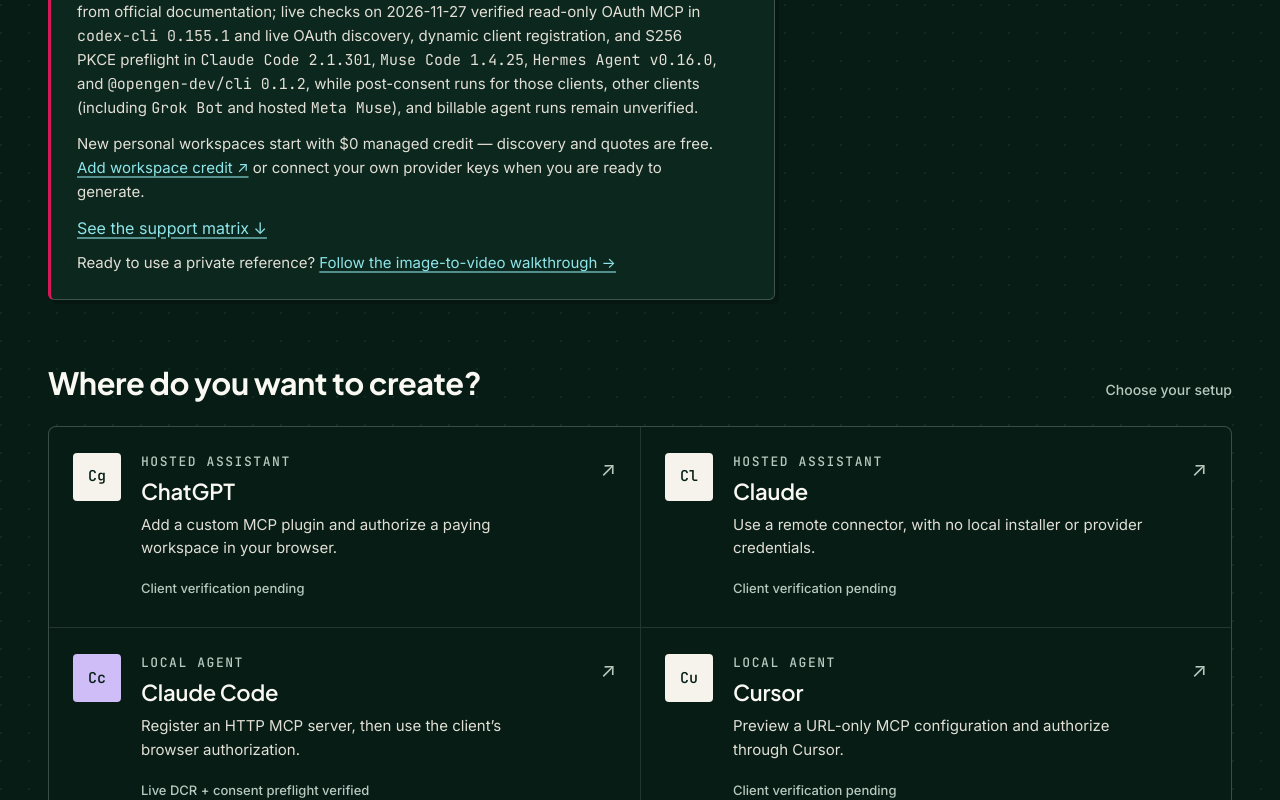
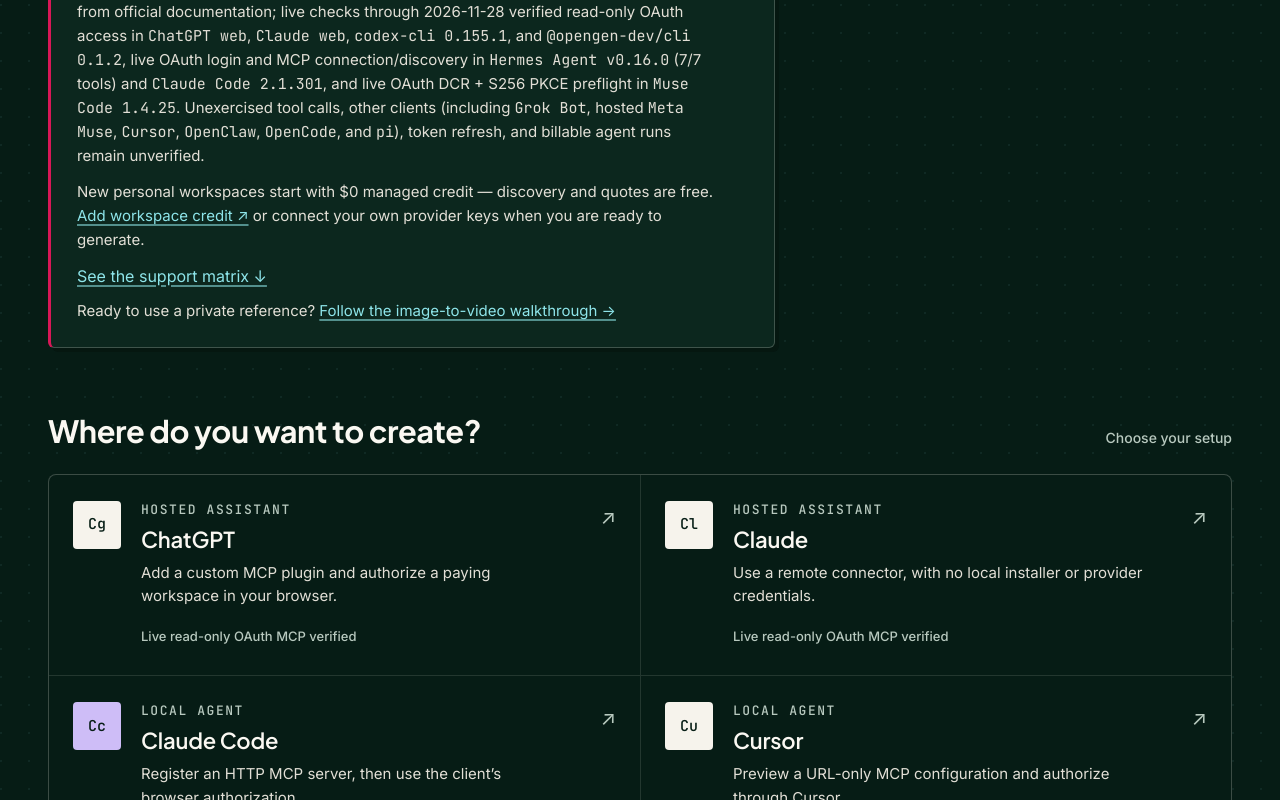
Before and after one commit to atomstobits/opengen, a Next.js app in the folder apps/web/: page /agents in a window 1280 px wide. Shown: the part 920-1720 px from the top of the page. Built offline with nearby package versions, Linux system fonts and the light colour scheme; no server answers; a web font is replaced by a local one.

Commit message:
docs,web: record 2026-11-28 live MCP and CLI client verifications (#42)

```diff
--- a/apps/web/app/agents/clients.ts
+++ b/apps/web/app/agents/clients.ts
@@ -1,7 +1,7 @@
 /** Primary documentation reviewed 2026-11-03. Documentation is not an interoperability test. */
 export const AGENT_REVIEW_DATE = '2026-11-03';
 /** Latest live client interoperability evidence recorded on /agents. */
-export const AGENT_EVIDENCE_DATE = '2026-11-27';
+export const AGENT_EVIDENCE_DATE = '2026-11-28';
 export type AgentClient = {
   slug: string;
   name: string;
@@ -29,15 +29,24 @@ export const agentClients: AgentClient[] = [
     name: 'ChatGPT',
     monogram: 'Cg',
     kind: 'Hosted assistant',
+    reviewedAt: '2026-11-28',
     summary: 'Add a custom MCP plugin and authorize a paying workspace in your browser.',
     approach: 'Hosted MCP with OAuth',
     steps: [
-      'On ChatGPT web, open Plugins, select the plus button and Add custom MCP server. Workspace permissions can restrict this option.',
+      'On ChatGPT web, open Plugins (chatgpt.com/plugins), select Add → Add custom MCP server. Workspace permissions can restrict this option.',
       'Name it OpenGen, enter https://opengen.dev/mcp (or your self-hosted gateway’s /mcp URL) and select OAuth. Use dynamic client registration (DCR); OpenGen does not advertise Client ID Metadata Documents.',
-      'Review the plugin, install it and complete OpenGen’s workspace consent. Invoke the installed plugin with @ in a new conversation.',
+      'Select Create as a plugin, choose Continue connecting app to complete OpenGen’s workspace consent, and invoke the installed plugin with @ in a new conversation.',
     ],
     caution:
-      'Hosted OAuth is live on https://opengen.dev; self-hosted gateways need public HTTPS and configured sign-in. Creating a plugin does not verify end-to-end ChatGPT client interoperability.',
+      'Hosted OAuth is live on https://opengen.dev; self-hosted gateways need public HTTPS and configured sign-in. ChatGPT web completed live OAuth DCR + PKCE consent, 7-tool discovery, and read-only balance, catalog_search, and catalog_get calls against https://opengen.dev/mcp on 2026-11-28; billable generation and token refresh remain separately unverified.',
+    verification: {
+      cardLabel: 'Live read-only OAuth MCP verified',
+      badge: 'LIVE READ-ONLY VERIFIED',
+      matrixEvidence:
+        'ChatGPT web (2026-11-28): live OAuth DCR + PKCE consent, 7 tools discovered, and read-only balance, catalog_search, catalog_get verified; generation not run',
+      detailEvidence:
+        'ChatGPT web (2026-11-28): verified live OAuth DCR + PKCE consent, 7-tool discovery, and read-only balance, catalog_search, and catalog_get against https://opengen.dev/mcp. Billable generation not exercised.',
+    },
     source: {
       label: 'Official OpenAI documentation',
       url: 'https://developers.openai.com/api/docs/guides/custom-mcp-server',
@@ -48,15 +57,24 @@ export const agentClients: AgentClient[] = [
     name: 'Claude',
     monogram: 'Cl',
     kind: 'Hosted assistant',
+    reviewedAt: '2026-11-28',
     summary: 'Use a remote connector, with no local installer or provider credentials.',
     approach: 'Remote connector with OAuth',
     steps: [
-      'Open Customize → Connectors and add a custom connector with https://opengen.dev/mcp (or your self-hosted gateway’s /mcp URL). Team and Enterprise setup may require an owner.',
+      'Open Customize → Connectors (or Plugins at claude.ai/plugins/yours) and add a custom connector with https://opengen.dev/mcp (or your self-hosted gateway’s /mcp URL). Team and Enterprise setup may require an owner.',
       'Choose sign-in authentication and Register automatically for the OAuth client. OpenGen supports dynamic registration, not Claude’s published CIMD identity.',
       'Connect, review the OpenGen consent screen and enable the connector for your conversation.',
     ],
     caution:
-      'Remote Claude connections originate from Anthropic’s servers. A gateway reachable only on your laptop or private network cannot serve this path.',
+      'Remote Claude connections originate from Anthropic’s servers. A gateway reachable only on your laptop or private network cannot serve this path. Claude web completed live OAuth DCR + PKCE consent, 7-tool discovery (including the interactive job_get MCP App), and read-only balance, catalog_search, and catalog_get calls against https://opengen.dev/mcp on 2026-11-28; billable generation and token refresh remain separately unverified.',
+    verification: {
+      cardLabel: 'Live read-only OAuth MCP verified',
+      badge: 'LIVE READ-ONLY VERIFIED',
+      matrixEvidence:
+        'Claude web (2026-11-28): live OAuth DCR + PKCE consent, 7 tools discovered (including job_get MCP App), and read-only balance, catalog_search, catalog_get verified; generation not run',
+      detailEvidence:
+        'Claude web (2026-11-28): verified live OAuth DCR + PKCE consent, 7-tool discovery (including job_get MCP App), and read-only balance, catalog_search, and catalog_get against https://opengen.dev/mcp. Billable generation not exercised.',
+    },
     source: {
       label: 'Claude custom connector guide',
       url: 'https://support.claude.com/en/articles/11175166-get-started-with-custom-connectors-using-remote-mcp',
@@ -67,22 +85,23 @@ export const agentClients: AgentClient[] = [
     name: 'Claude Code',
     monogram: 'Cc',
     kind: 'Local agent',
+    reviewedAt: '2026-11-28',
     summary: 'Register an HTTP MCP server, then use the client’s browser authorization.',
     approach: 'Remote HTTP MCP or OpenGen CLI',
     steps: [
       'Review the HTTP registration command below before running it. It changes Claude Code’s MCP configuration.',
-      'Open /mcp inside Claude Code, choose OpenGen and complete browser sign-in and workspace consent.',
-      'Check connection status and ask for catalog discovery before requesting a generation.',
+      'Run claude mcp login opengen (or open /mcp inside Claude Code), choose OpenGen and complete browser sign-in and workspace consent.',
+      'Check connection status with claude mcp get opengen and ask for catalog discovery before requesting a generation.',
     ],
     caution:
-      'OpenGen accepts registered localhost callbacks with explicit ports, as documented by Claude Code. The complete callback URI must match registration. Claude Code 2.1.301 completed live DCR + S256 PKCE redirect through OpenGen’s consent screen on 2026-11-27; post-consent tool execution and billable generation remain pending.',
+      'OpenGen accepts registered localhost callbacks with explicit ports, as documented by Claude Code. The complete callback URI must match registration. Claude Code 2.1.301 completed live OAuth DCR + S256 PKCE browser login, a Connected MCP status check, and logout against https://opengen.dev/mcp on 2026-11-28; LLM tool execution, token refresh, and billable generation remain pending.',
     verification: {
-      cardLabel: 'Live DCR + consent preflight verified',
-      badge: 'OAUTH PREFLIGHT VERIFIED',
+      cardLabel: 'Live OAuth login + MCP connected',
+      badge: 'LIVE OAUTH CONNECTED',
       matrixEvidence:
-        'Claude Code 2.1.301 (2026-11-27): live DCR + S256 PKCE reached workspace consent; post-consent tool calls pending',
+        'Claude Code 2.1.301 (2026-11-28): live OAuth DCR + PKCE login, Connected MCP health check, and logout verified; LLM tool turn and generation pending',
       detailEvidence:
-        'Claude Code 2.1.301 (2026-11-27): live DCR + S256 PKCE against https://opengen.dev/mcp reached OpenGen workspace consent. Post-consent tool execution and paid generation are pending.',
+        'Claude Code 2.1.301 (2026-11-28): verified live OAuth DCR + S256 PKCE browser login, Connected MCP status check (claude mcp get), and logout against https://opengen.dev/mcp. LLM tool execution, token refresh, and billable generation remain pending.',
     },
     source: { label: 'Claude Code MCP documentation', url: 'https://code.claude.com/docs/en/mcp' },
     snippet: (origin) => ({
@@ -209,7 +228,7 @@ export const agentClients: AgentClient[] = [
     name: 'Hermes Agent',
     monogram: 'He',
     kind: 'Local agent',
-    reviewedAt: '2026-11-27',
+    reviewedAt: '2026-11-28',
     summary: 'Register the remote OAuth MCP server with the Hermes CLI or config.yaml.',
     approach: 'HTTP MCP with OAuth or OpenGen CLI',
     steps: [
@@ -218,14 +237,14 @@ export const agentClients: AgentClient[] = [
       'Check connection and tool discovery with hermes mcp test opengen before allowing generation. Remote or headless sessions may need a different callback arrangement.',
     ],
     caution:
-      'Hermes Agent v0.16.0 completed live OAuth discovery, dynamic client registration (HTTP 201), and S256 PKCE loopback authorization initiation against https://opengen.dev/mcp on 2026-11-27; post-consent token refresh, tool execution, and billable generation remain pending.',
+      'Hermes Agent v0.16.0 completed live OAuth 2.1 PKCE browser login (hermes mcp add --auth oauth) and live tool discovery via hermes mcp test opengen (7/7 tools discovered) against https://opengen.dev/mcp on 2026-11-28; tool invocation, token refresh, and billable generation remain pending.',
     verification: {
-      cardLabel: 'Live DCR + PKCE preflight verified',
-      badge: 'OAUTH PREFLIGHT VERIFIED',
+      cardLabel: 'Live OAuth + 7/7 tools discovered',
+      badge: 'LIVE OAUTH + TOOLS VERIFIED',
       matrixEvidence:
-        'Hermes Agent v0.16.0 (2026-11-27): live discovery + DCR + S256 PKCE loopback auth initiated; post-consent tool calls pending',
+        'Hermes Agent v0.16.0 (2026-11-28): live OAuth 2.1 PKCE login and hermes mcp test opengen verified 7/7 tools discovered; tool invocation and generation pending',
       detailEvidence:
-        'Hermes Agent v0.16.0 (2026-11-27): live OAuth discovery, dynamic client registration (HTTP 201), and S256 PKCE authorization initiated against https://opengen.dev/mcp. Post-consent token refresh, tool execution, and paid generation remain pending.',
+        'Hermes Agent v0.16.0 (2026-11-28): verified live OAuth 2.1 PKCE browser login (hermes mcp add --auth oauth) and hermes mcp test opengen (Connected, 7/7 tools discovered) against https://opengen.dev/mcp. Tool invocation, token refresh, and billable generation remain pending.',
     },
     source: {
       label: 'Hermes MCP documentation',
@@ -312,7 +331,7 @@ export const agentClients: AgentClient[] = [
     name: 'CLI & API',
     monogram: '>_',
     kind: 'CLI / API',
-    reviewedAt: '2026-11-27',
+    reviewedAt: '2026-11-28',
     summary: 'Use the portable CLI with browser login, or create one scoped workspace API key.',
     approach: 'OpenGen browser PKCE login / scoped API key',
     steps: [
@@ -321,14 +340,14 @@ export const agentClients: AgentClient[] = [
       'For a backend API integration, create a separate expiring read/generate key in Workspace → API keys (/app#keys). Save it once as OPENGEN_API_KEY in your secret manager and send it only in the Authorization header.',
     ],
     caution:
-      '@opengen-dev/cli 0.1.2 is published on npm and verified from a clean isolated install on 2026-11-27 for unauthenticated catalog search, doctor, and opengen login live DCR + S256 PKCE initiation against https://opengen.dev; post-consent browser login remains pending. New personal workspaces start with $0 managed credit. Do not pass tokens in command arguments, URLs or checked-in files.',
+      '@opengen-dev/cli 0.1.2 is published on npm and completed live read-only verification from a clean isolated install on 2026-11-28: browser opengen login (read/generate), authenticated opengen doctor, balance, catalog search, and opengen logout with server revocation against https://opengen.dev; billable generation was not run. New personal workspaces start with $0 managed credit. Do not pass tokens in command arguments, URLs or checked-in files.',
     verification: {
-      cardLabel: 'Live npm install + DCR preflight verified',
-      badge: 'OAUTH PREFLIGHT VERIFIED',
+      cardLabel: 'Live read-only browser login verified',
+      badge: 'LIVE READ-ONLY VERIFIED',
       matrixEvidence:
-        '@opengen-dev/cli 0.1.2 (2026-11-27): npm clean install, unauthenticated catalog search/doctor, and opengen login DCR + S256 PKCE preflight verified; post-consent browser login pending',
+        '@opengen-dev/cli 0.1.2 (2026-11-28): clean npm install, live browser login, authenticated doctor, balance, catalog search, and logout + revocation verified; generation not run',
       detailEvidence:
-        '@opengen-dev/cli 0.1.2 (2026-11-27): published on npm and verified from a clean isolated install for --version, catalog search, doctor, and opengen login live discovery + DCR (HTTP 201) + S256 PKCE loopback initiation against https://opengen.dev. Post-consent browser login remains pending.',
+        '@opengen-dev/cli 0.1.2 (2026-11-28): verified clean npm install, live browser opengen login, authenticated doctor, balance, catalog search, and opengen logout (server revocation + post-logout 401 check) against https://opengen.dev. Billable generation not exercised.',
     },
     source: { label: 'OpenGen CLI guide', url: '/docs#agents' },
     snippet: (origin) => ({
--- a/apps/web/app/agents/page.tsx
+++ b/apps/web/app/agents/page.tsx
@@ -73,13 +73,15 @@ export default function AgentsPage() {
             Hosted sign-in, workspace billing, and live-verified official routes are live on{' '}
             <code>https://opengen.dev</code> (self-hosted gateways need their own configured
             identity and provider credentials). Third-party client guides were reviewed{' '}
-            {AGENT_REVIEW_DATE}–{AGENT_EVIDENCE_DATE} from official documentation; live checks on{' '}
-            {AGENT_EVIDENCE_DATE} verified read-only OAuth MCP in <code>codex-cli 0.155.1</code> and
-            live OAuth discovery, dynamic client registration, and S256 PKCE preflight in{' '}
-            <code>Claude Code 2.1.301</code>, <code>Muse Code 1.4.25</code>,{' '}
-            <code>Hermes Agent v0.16.0</code>, and <code>@opengen-dev/cli 0.1.2</code>, while
-            post-consent runs for those clients, other clients (including <code>Grok Bot</code> and
-            hosted <code>Meta Muse</code>), and billable agent runs remain unverified.
+            {AGENT_REVIEW_DATE}–{AGENT_EVIDENCE_DATE} from official documentation; live checks
+            through {AGENT_EVIDENCE_DATE} verified read-only OAuth access in{' '}
+            <code>ChatGPT web</code>, <code>Claude web</code>, <code>codex-cli 0.155.1</code>, and{' '}
+            <code>@opengen-dev/cli 0.1.2</code>, live OAuth login and MCP connection/discovery in{' '}
+            <code>Hermes Agent v0.16.0</code> (7/7 tools) and <code>Claude Code 2.1.301</code>, and
+            live OAuth DCR + S256 PKCE preflight in <code>Muse Code 1.4.25</code>. Unexercised tool
+            calls, other clients (including <code>Grok Bot</code>, hosted <code>Meta Muse</code>,{' '}
+            <code>Cursor</code>, <code>OpenClaw</code>, <code>OpenCode</code>, and <code>pi</code>),
+            token refresh, and billable agent runs remain unverified.
           </p>
           <p>
             New personal workspaces start with $0 managed credit — discovery and quotes are free.{' '}
```
Also changed, not shown: 3 other files (tests, documents, lock files or other folders).
